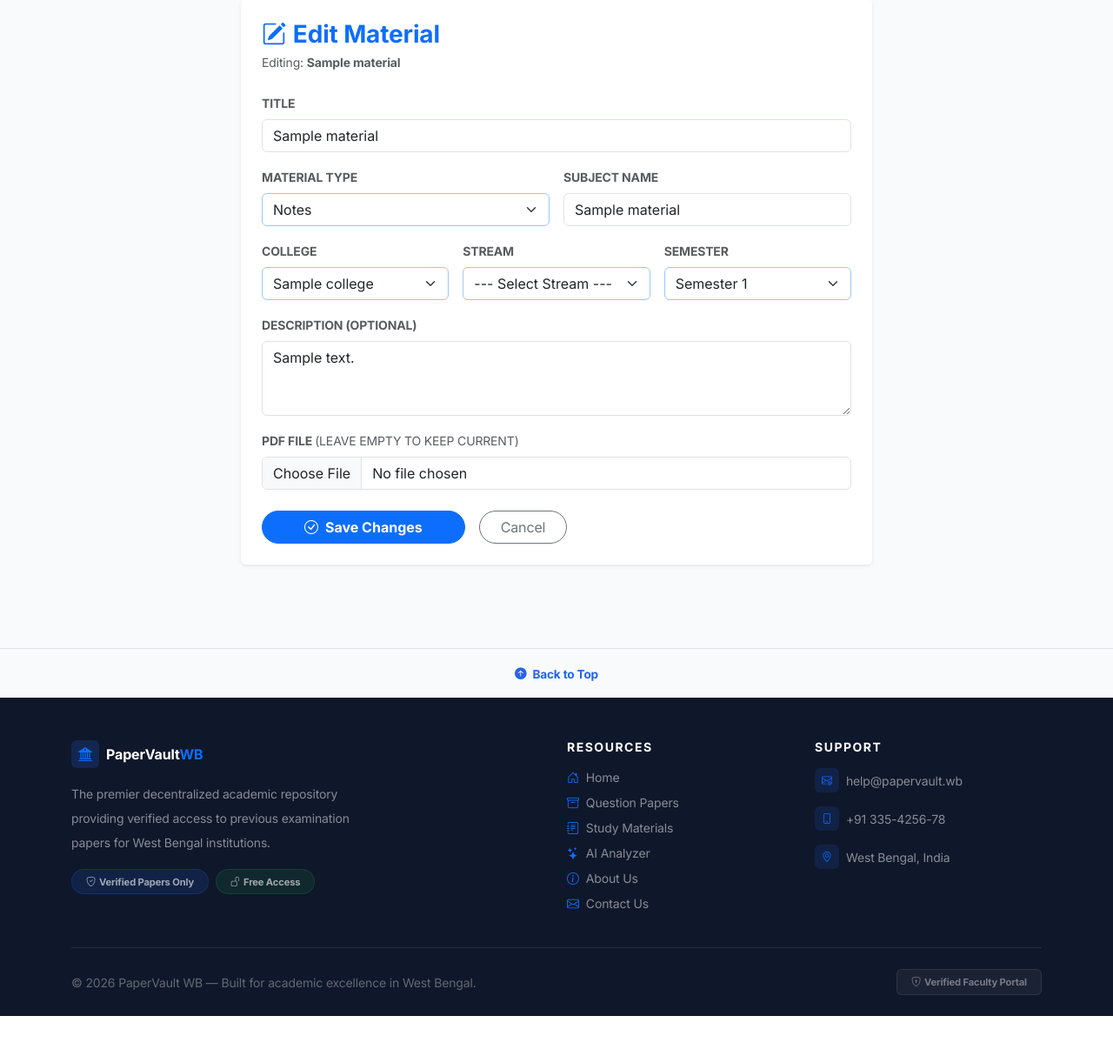
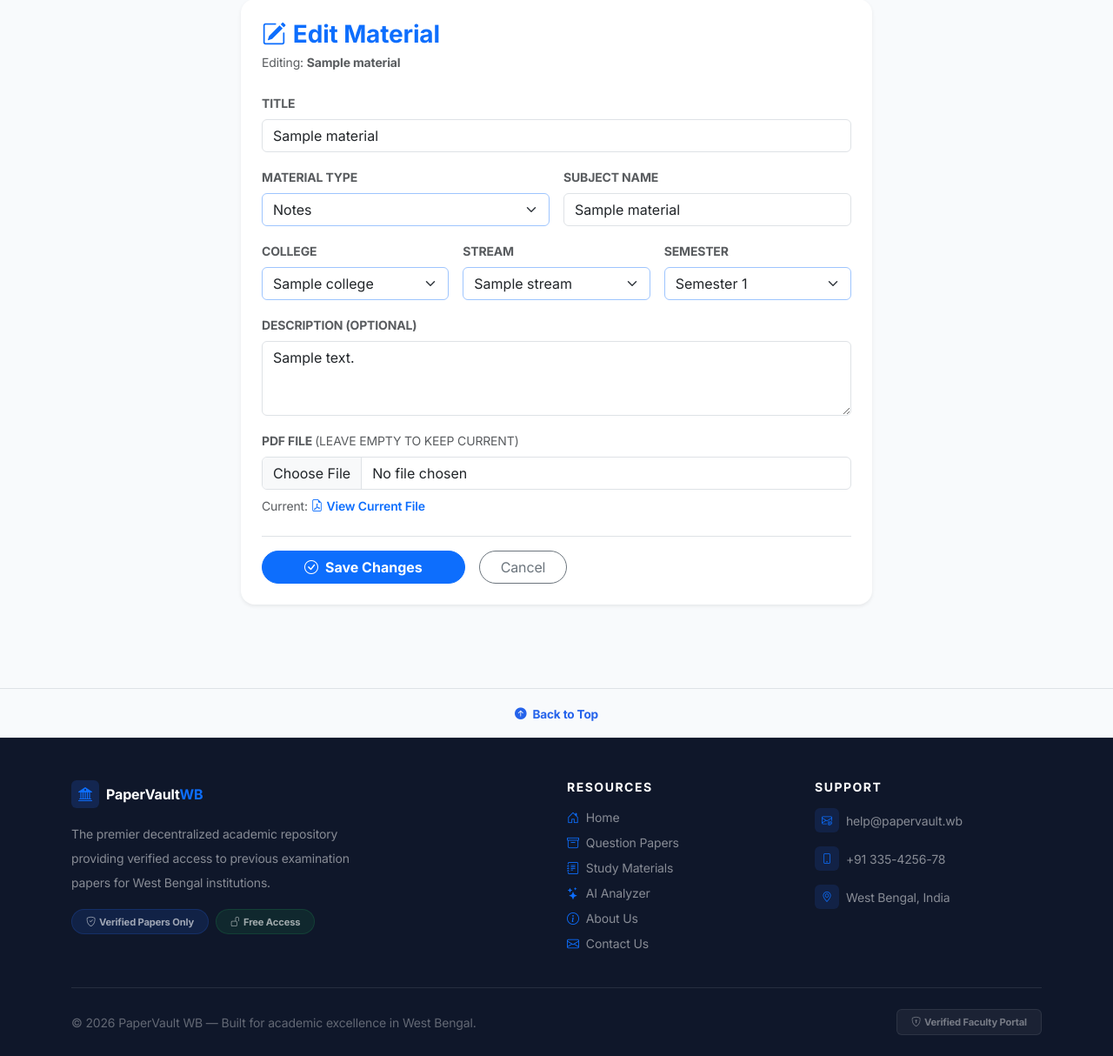
Before and after one commit to RanitMondal-2005/PaperVault-WB, a Django app: page /materials/edit/1/ in a window 1280 px wide. Shown: the part 164-1378 px from the top of the page at 87% size. Before the commit the page ends 1332 px from the top, so only its background shows below. Run offline with Django 5.2, Linux system fonts and the light colour scheme; a user stored in the database is signed in; tables that the repository leaves empty hold one stand-in row (values such as "Sample post").

Commit message:
fix(templates): normalize stream option selection and display form errors

```diff
--- a/wb_papers/templates/edit_material.html
+++ b/wb_papers/templates/edit_material.html
@@ -1,8 +1,8 @@
 {% extends 'base.html' %}
 {% block content %}
 <div class="container py-5 mt-4" style="max-width: 750px;">
-    <div class="card shadow-sm border-0 p-4">
-
+    <div class="card shadow-sm border-0 p-4 rounded-4">
+        <!-- Page Header -->
         <div class="mb-4">
             <h3 class="fw-bold text-primary mb-1">
                 <i class="bi bi-pencil-square me-2"></i>Edit Material
@@ -19,31 +19,59 @@
             {% endfor %}
         {% endif %}
 
+        <!-- Non-field validation errors from Material.clean() -->
+        {% if form.non_field_errors %}
+            <div class="alert alert-danger shadow-sm mb-3">
+                <ul class="mb-0 ps-3">
+                    {% for error in form.non_field_errors %}
+                        <li>{{ error }}</li>
+                    {% endfor %}
+                </ul>
+            </div>
+        {% endif %}
+
         <form method="POST" enctype="multipart/form-data">
             {% csrf_token %}
             <div class="row g-3">
 
+                <!-- Title -->
                 <div class="col-12">
                     <label class="form-label fw-bold small text-muted text-uppercase">Title</label>
                     {{ form.title }}
+                    {% if form.title.errors %}
+                        <div class="text-danger small mt-1"><i class="bi bi-exclamation-circle me-1"></i>{{ form.title.errors.0 }}</div>
+                    {% endif %}
                 </div>
 
+                <!-- Material Type -->
                 <div class="col-md-6">
                     <label class="form-label fw-bold small text-muted text-uppercase">Material Type</label>
                     {{ form.material_type }}
+                    {% if form.material_type.errors %}
+                        <div class="text-danger small mt-1"><i class="bi bi-exclamation-circle me-1"></i>{{ form.material_type.errors.0 }}</div>
+                    {% endif %}
                 </div>
 
+                <!-- Subject Name -->
                 <div class="col-md-6">
                     <label class="form-label fw-bold small text-muted text-uppercase">Subject Name</label>
                     {{ form.subject_name }}
+                    {% if form.subject_name.errors %}
+                        <div class="text-danger small mt-1"><i class="bi bi-exclamation-circle me-1"></i>{{ form.subject_name.errors.0 }}</div>
+                    {% endif %}
                 </div>
 
+                <!-- College, Stream, Semester section -->
                 <div id="collegeStreamSection" class="col-12">
                     <div class="row g-3">
                         <div class="col-md-4">
                             <label class="form-label fw-bold small text-muted text-uppercase">College</label>
                             {{ form.college }}
+                            {% if form.college.errors %}
+                                <div class="text-danger small mt-1"><i class="bi bi-exclamation-circle me-1"></i>{{ form.college.errors.0 }}</div>
+                            {% endif %}
                         </div>
+
                         <div class="col-md-4">
                             <label class="form-label fw-bold small text-muted text-uppercase">Stream</label>
                             <select name="stream" id="uploadStreamSelect" class="form-select shadow-none border-primary-subtle">
@@ -51,33 +79,62 @@
                                 {% for stream in form.stream.field.queryset %}
                                     <option value="{{ stream.id }}"
                                         data-college="{{ stream.college_id }}"
-                                        {% if form.stream.value == stream.id|stringformat:"s" %}selected{% endif %}>
+                                        {% if form.stream.value|stringformat:"s" == stream.id|stringformat:"s" or material.stream_id|stringformat:"s" == stream.id|stringformat:"s" %}selected{% endif %}>
                                         {{ stream.name }}
                                     </option>
                                 {% endfor %}
                             </select>
+                            <small id="uploadStreamHint" class="text-muted" style="display:none; font-size: 0.75rem;">
+                                Select college first to view streams
+                            </small>
+                            {% if form.stream.errors %}
+                                <div class="text-danger small mt-1"><i class="bi bi-exclamation-circle me-1"></i>{{ form.stream.errors.0 }}</div>
+                            {% endif %}
                         </div>
+
+                        <!-- Semester: wrapper ID uploadSemesterField connects directly to our JS toggle -->
                         <div class="col-md-4" id="uploadSemesterField">
                             <label class="form-label fw-bold small text-muted text-uppercase">Semester</label>
                             {{ form.semester }}
+                            {% if form.semester.errors %}
+                                <div class="text-danger small mt-1"><i class="bi bi-exclamation-circle me-1"></i>{{ form.semester.errors.0 }}</div>
+                            {% endif %}
                         </div>
                     </div>
                 </div>
 
+                <!-- Description -->
                 <div class="col-12">
                     <label class="form-label fw-bold small text-muted text-uppercase">Description (Optional)</label>
                     {{ form.description }}
+                    {% if form.description.errors %}
+                        <div class="text-danger small mt-1"><i class="bi bi-exclamation-circle me-1"></i>{{ form.description.errors.0 }}</div>
+                    {% endif %}
                 </div>
 
+                <!-- PDF File -->
                 <div class="col-12">
                     <label class="form-label fw-bold small text-muted text-uppercase">
                         PDF File <span class="text-muted fw-normal">(leave empty to keep current)</span>
                     </label>
                     {{ form.pdf_file }}
+                    {% if form.pdf_file.errors %}
+                        <div class="text-danger small mt-1"><i class="bi bi-exclamation-circle me-1"></i>{{ form.pdf_file.errors.0 }}</div>
+                    {% endif %}
+
+                    {% if material.pdf_file %}
+                        <div class="mt-2 small text-muted">
+                            Current:
+                            <a href="{{ material.pdf_file.url }}" target="_blank" class="text-primary text-decoration-none fw-semibold">
+                                <i class="bi bi-file-earmark-pdf me-1"></i>View Current File
+                            </a>
+                        </div>
+                    {% endif %}
                 </div>
             </div>
 
-            <div class="d-flex gap-3 mt-4">
+            <!-- Action Buttons -->
+            <div class="d-flex gap-3 mt-4 pt-3 border-top">
                 <button type="submit" class="btn btn-primary px-5 rounded-pill fw-bold">
                     <i class="bi bi-check-circle me-2"></i>Save Changes
                 </button>
--- a/wb_papers/templates/edit_paper.html
+++ b/wb_papers/templates/edit_paper.html
@@ -115,7 +115,7 @@
                                 {% if paper.pdf_file %}
                                     <div class="mt-2 small text-muted">
                                         Current: <a href="{{ paper.pdf_file.url }}" target="_blank" class="text-primary text-decoration-none fw-semibold">
-                                            <i class="bi bi-box-arrow-up-right me-1"></i>{{ paper.pdf_file.name }}
+                                            <i class="bi bi-file-earmark-pdf me-1"></i>View Current File
                                         </a>
                                     </div>
                                 {% endif %}
```
